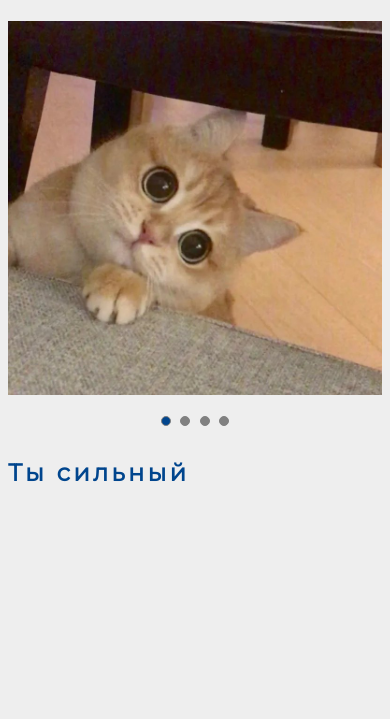
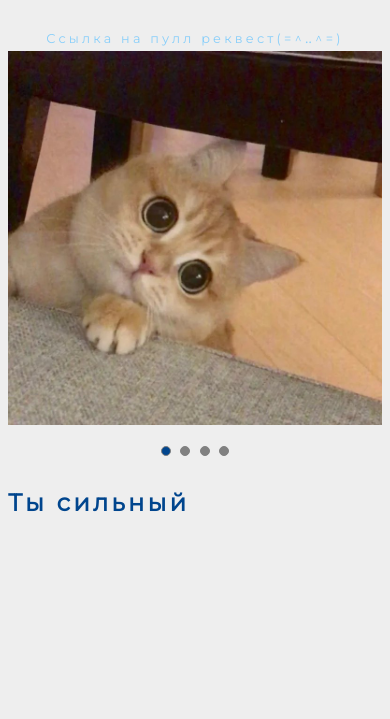
Before and after one commit to Dariussssssss/cssMemeSlider, a plain HTML site: page cssMemeSlider/index.html in a window 390 px wide. Shown: the part 125-844 px from the top of the page. Drawn offline with Linux system fonts and the light colour scheme.

Commit message:
refactor: added link (Tue Sep 17 15:58:04 RTZST 2024)

```diff
--- a/cssMemeSlider/index.html
+++ b/cssMemeSlider/index.html
@@ -13,6 +13,8 @@
 <body>
 <div class="container">
     <h1>CSS Meme Slider</h1>
+    <div><a href="https://github.com/Dariussssssss/cssMemeSlider/pull/2" target="_blank">Ссылка на пулл
+        реквест(=^‥^=)</a></div>
     <div class="slider__container">
         <input type="radio" checked name="radio" id="one">
         <input type="radio" name="radio" id="two">
--- a/cssMemeSlider/style.css/style.css
+++ b/cssMemeSlider/style.css/style.css
@@ -36,6 +36,13 @@ h1 {
     text-align: left;
     padding: 1rem 0 1.25rem;
     font-size: 2rem;
+}
+
+a {
+    margin-bottom: .5rem;
+    font-size: 1rem;
+    color: lightskyblue;
+    text-decoration: none;
 }
 
 ul {
@@ -96,6 +103,7 @@ input#four:checked ~ .slider__items > .first {
 }
 
 .item-radio:hover > span {
+    border: .1rem solid lightskyblue;
     background-color: lightgray;
     transition: .5s ease-in-out;
 }
@@ -157,6 +165,10 @@ input#four:checked ~ .navigation__container > .bar__container > .four > span {
         font-size: 2.25rem;
     }
 
+    a {
+        font-size: .8rem;
+    }
+
     .item-radio > span {
         width: .5rem;
         height: .5rem;
@@ -182,6 +194,10 @@ input#four:checked ~ .navigation__container > .bar__container > .four > span {
         font-size: 1.5rem;
     }
 
+    a {
+        font-size: .5rem;
+    }
+
     .item-radio > span {
         width: .2rem;
         height: .2rem;
```
